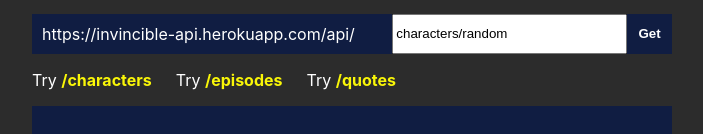
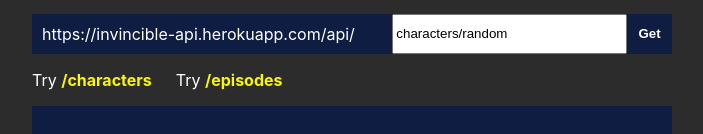
Before and after one commit to jakedoren/Invincible-APIv3, a React (Create React App) app in the folder client/: page / in a window 1280 px wide. Shown: the part 338-472 px from the top of the page, without its empty margins (288-991 px from the left). Built offline with nearby package versions, Linux system fonts and the light colour scheme.

Commit message:
removed quotes for now

```diff
--- a/client/src/components/widget/Widget.js
+++ b/client/src/components/widget/Widget.js
@@ -43,7 +43,6 @@
             <div className="try-block">
                 <p onClick={handleStrongRequest} >Try <strong>/characters</strong></p>
                 <p onClick={handleStrongRequest} >Try <strong>/episodes</strong></p>
-                <p onClick={handleStrongRequest} >Try <strong>/quotes</strong></p>
             </div>
             <div className="display-box">
                 <pre className="display-text" >
```
